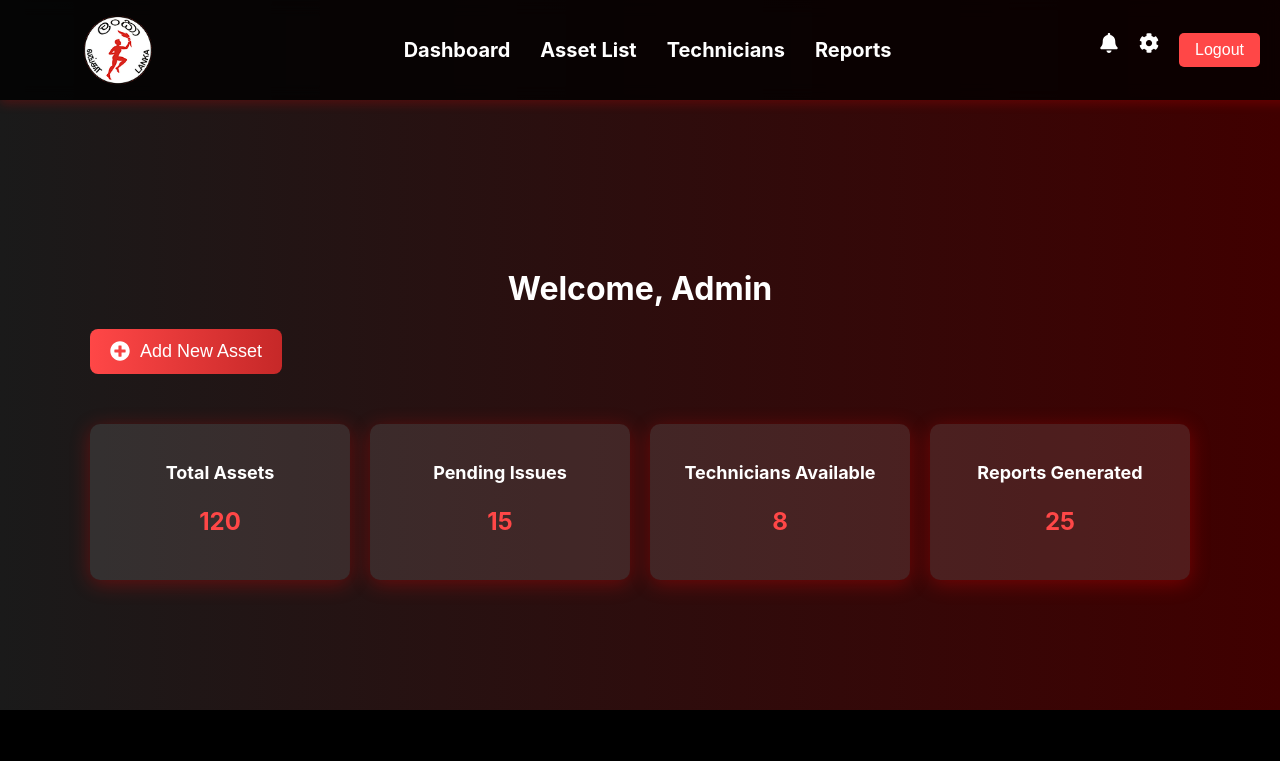
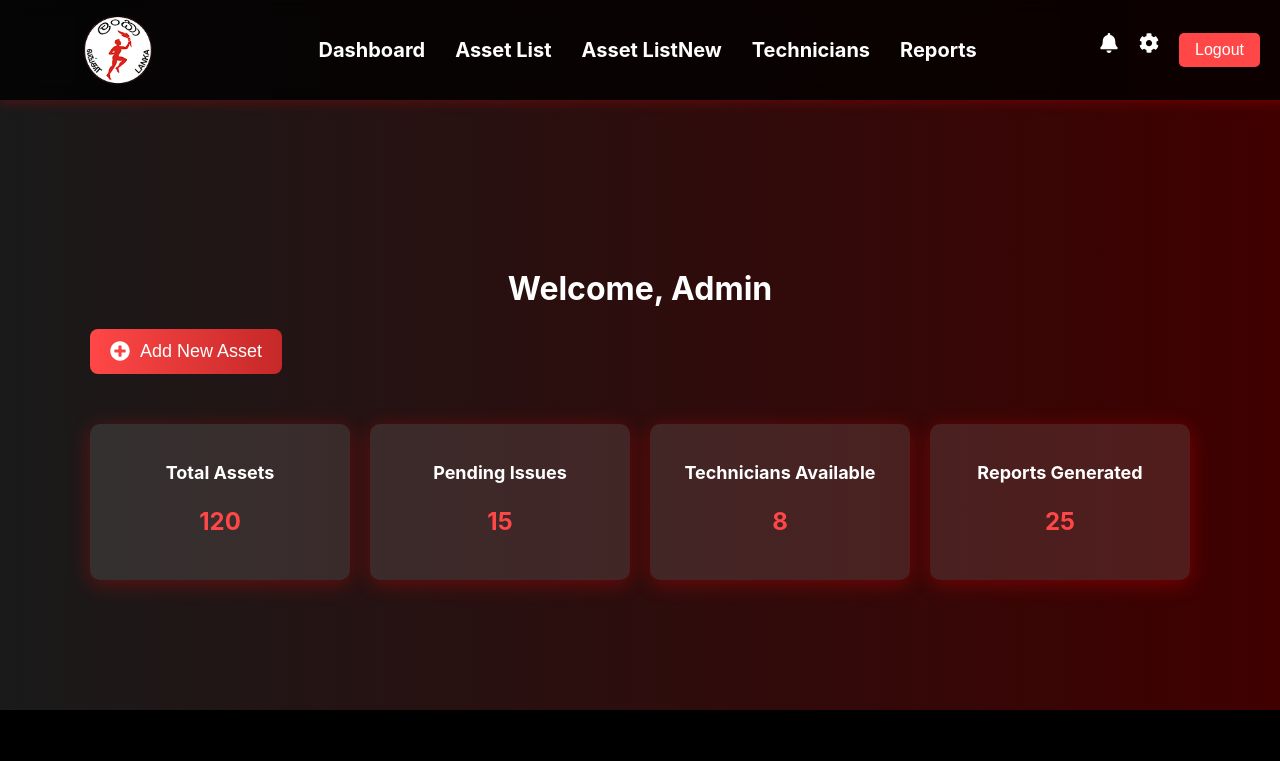
Before and after one commit to ruvindi-matharaarachchi/CPC-Assets-Management, a React (Create React App) app in the folder asset-management-frontend/: page /dashboard in a window 1280 px wide. Shown: the top 761 px of the page. Built offline with nearby package versions, Linux system fonts and the light colour scheme.

Commit message:
Update Dashboard.js

```diff
--- a/asset-management-frontend/src/components/Dashboard.js
+++ b/asset-management-frontend/src/components/Dashboard.js
@@ -37,6 +37,7 @@ const Dashboard = () => {
                     <ul>
                         <li><a href="/dashboard">Dashboard</a></li>
                         <li><a href="/add-common-asset">Asset List</a></li>
+                        <li><a href="/add-asset-form">Asset ListNew</a></li>
                         <li><a href="/technicians">Technicians</a></li>
                         <li><a href="/reports">Reports</a></li>
                     </ul>
```
